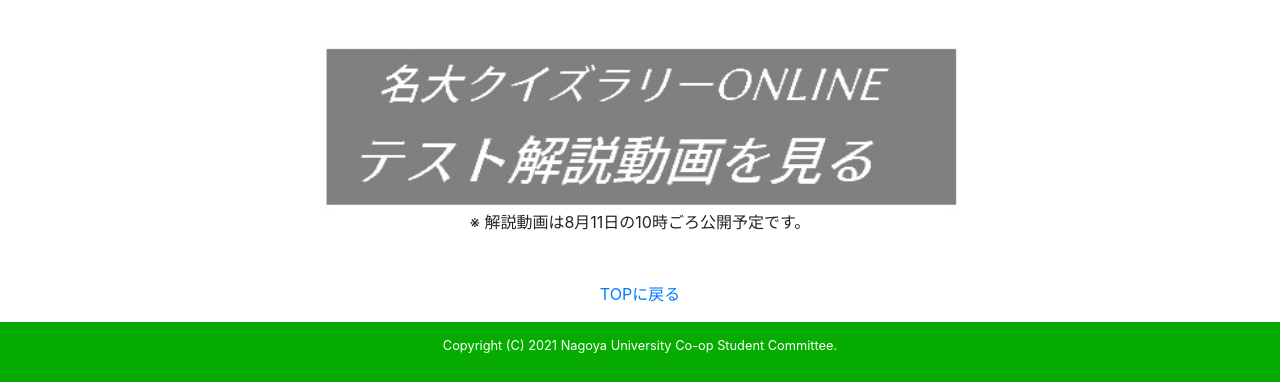
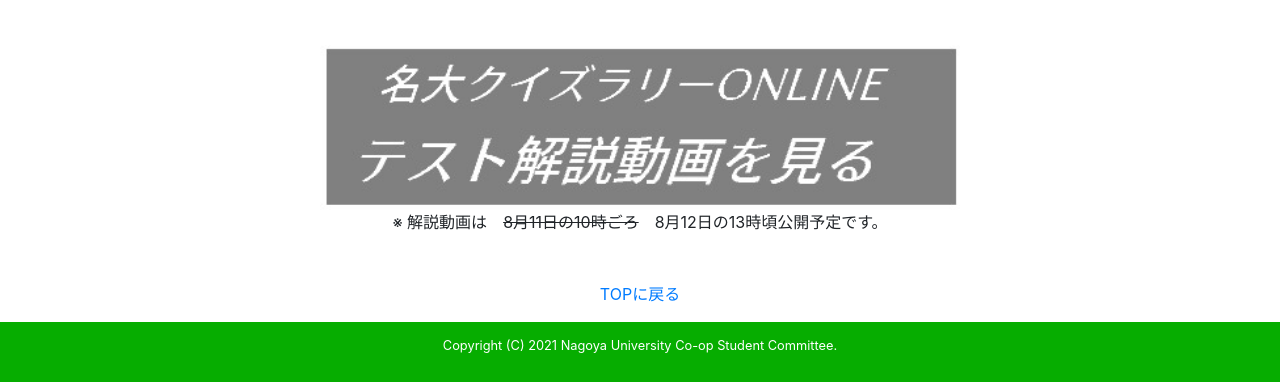
Before and after one commit to kato1999/OCweb2021, a plain HTML site: page content/quiz/quiz.html in a window 1280 px wide. Shown: the part 951-1333 px from the top of the page. Drawn offline with nearby package versions, Linux system fonts and the light colour scheme; files whose address does not match are found by name.

Commit message:
クイズ公開時間変更

```diff
--- a/content/quiz/quiz.html
+++ b/content/quiz/quiz.html
@@ -81,7 +81,7 @@
         <!-- ###解説動画ボタン準備中### -->
         <div class="mb-5">
             <img src="../../img/quiz-button/answerButtonImgInactive.jpg" alt="解説動画ボタン(準備中)" class="quizBottunImg">
-            <p>※ 解説動画は8月11日の10時ごろ公開予定です。</p>
+            <p>※ 解説動画は　<s>8月11日の10時ごろ</s>　8月12日の13時頃公開予定です。</p>
         </div>
         <!-- ###解説動画ボタン公開中###
         <div class="mb-5">
```
